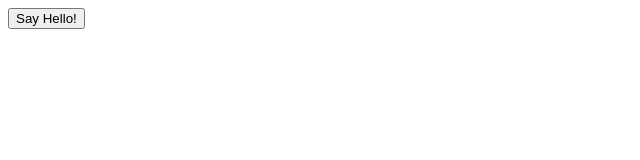
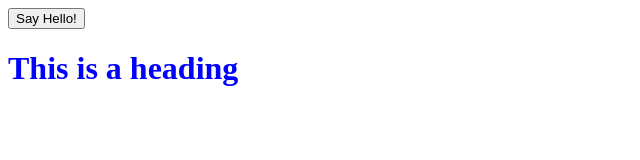
Before and after one commit to MatthijsDV2004/portfolio, a plain HTML site: page index.html in a window 1280 px wide. Shown: the whole page, without its empty margins (0-640 px from the left). Drawn offline with Linux system fonts and the light colour scheme.

Commit message:
Added Style

```diff
--- a/index.html
+++ b/index.html
@@ -6,8 +6,9 @@
     <title>Document</title>
 </head>
 <script src="myscript.js"></script>
+<link rel="stylesheet" href="styles/styles.css">
 <body>
     <button onclick="sayHello()">Say Hello!</button>
-
+    <h1>This is a heading</h1>
 </body>
 </html>
--- a/styles/styles.css
+++ b/styles/styles.css
@@ -0,0 +1,3 @@
+h1 {
+    color: blue;
+  }
```
